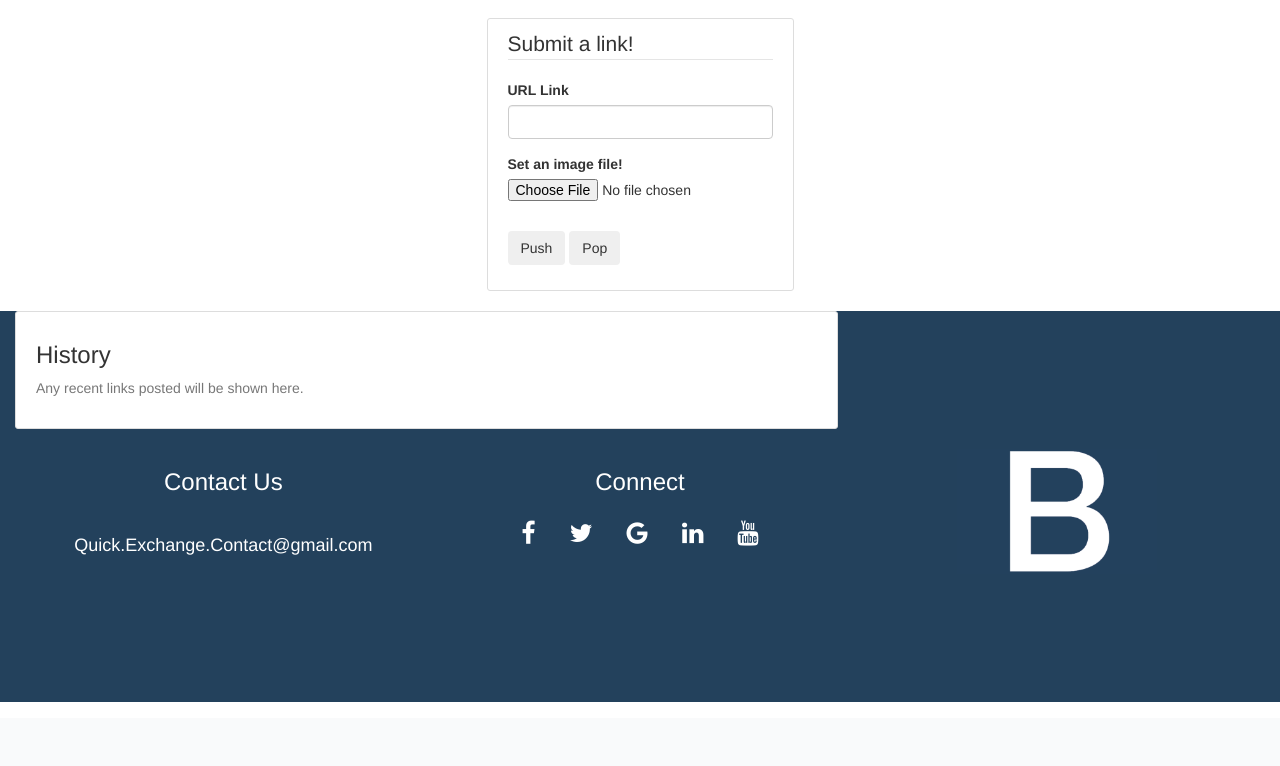
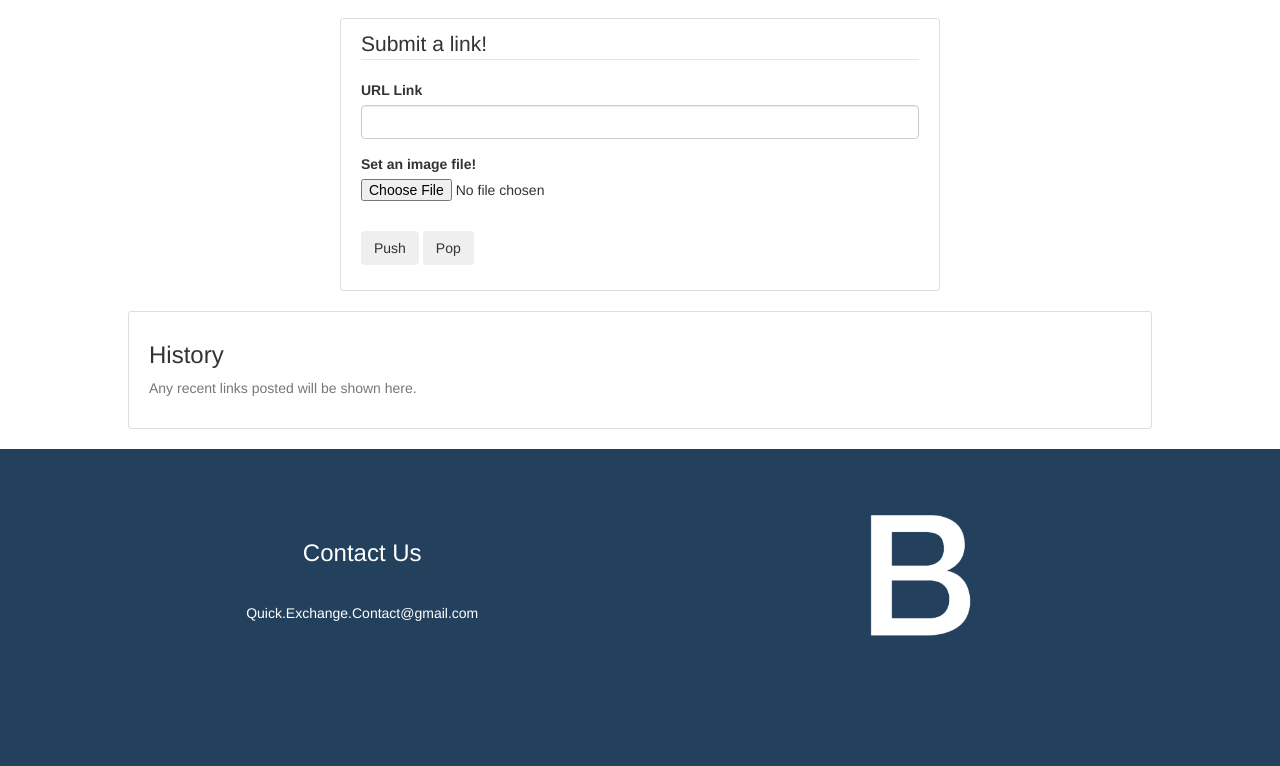
Before and after one commit to Francisco-Ibarra07/QuickExchange, a Flask app: page /home in a window 1280 px wide. Shown: the part 82-848 px from the top of the page. Before the commit the page ends 784 px from the top, so only its background shows below. Run offline with Flask 2, Linux system fonts and the light colour scheme; the visitor is signed in with stand-in values (Sample User, id 1); data comes from the database, SQL or seed files in the repository; data that the repository does not hold is empty; some libraries are stand-ins or nearby versions.

Commit message:
Fixed alignment issues

```diff
--- a/quickexchange/static/home.css
+++ b/quickexchange/static/home.css
@@ -37,14 +37,22 @@ html, body {
   padding: 10px 20px;
   border: 1px solid #dddddd;
   border-radius: 3px;
-  margin-bottom: 20px;
+	margin-bottom: 20px;
+	width: 80%;
 }
-.content-section {
+.history-wrapper {
+	display: flex;
+	justify-content: center;
+	align-items: center;
+	width: 100%;
+}
+.history-section {
   background: #ffffff;
   padding: 10px 20px;
   border: 1px solid #dddddd;
   border-radius: 3px;
-  margin-bottom: 20px;
+	margin-bottom: 20px;
+	width: 80%;
 }
 
 .padding {
@@ -56,6 +64,9 @@ footer {
 	background-color: #23415C;
 	padding: 5% 5% 10% 5%;
 	color: #FFF;
+	display: flex;
+	align-items: center;
+	justify-content: space-between;
 }
 .fa {
 	padding: 15px;
@@ -69,18 +80,13 @@ footer {
 .icon {
 	max-width: 200px;
 }
+.footer-contact > h4 {
+	font-size: 1em;
+}
+@media (min-width: 1024px) {
 
-/* mobile devices fixes */
-@media (max-width: 768px) {
-	.landing-text h1 {
-		font-size: 48px;
+	.submit-form {
+		width: 600px;
 	}
-	.fa {
-		font-size: 20px;
-		padding: 10px;
-	}
-	.icon {
-		padding-top: 5%;
-		max-width: 100px;
-	}
+
 }
--- a/quickexchange/templates/home.html
+++ b/quickexchange/templates/home.html
@@ -156,8 +156,8 @@
 
 
   <!-- History section -->
-  <div class="col-md-8">
-    <div class="content-section">
+  <div class="history-wrapper">
+    <div class="history-section">
       <h3>History</h3>
       <p class='text-muted'>Any recent links posted will be shown here.
         <ul class="list-group">
@@ -176,22 +176,21 @@
     </div>
   </div>
 
-
   <!-- Footer section -->
   <footer class="container-fluid text-center">
-    <div class="col-sm-4">
+    <div class="col-sm-4 footer-contact">
       <h3>Contact Us</h3>
       <br>
       <h4>Quick.Exchange.Contact@gmail.com</h4>
     </div>
-    <div class="col-sm-4">
+    <!-- <div class="col-sm-4">
       <h3>Connect</h3>
       <a href="#" class="fa fa-facebook"></a>
       <a href="#" class="fa fa-twitter"></a>
       <a href="#" class="fa fa-google"></a>
       <a href="#" class="fa fa-linkedin"></a>
       <a href="#" class="fa fa-youtube"></a>
-    </div>
+    </div> -->
     <div class="col-sm-4">
       <img src="static/img/b.png" class="icon">
     </div>
```
